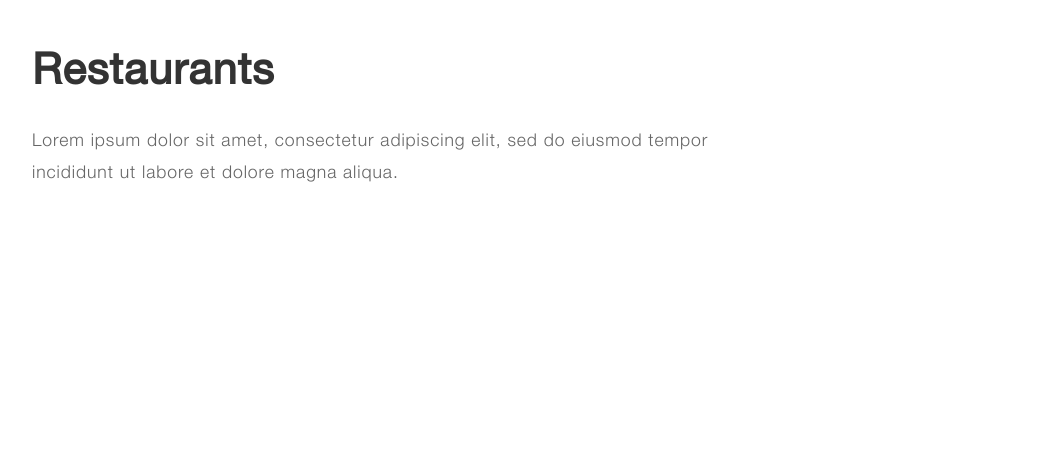
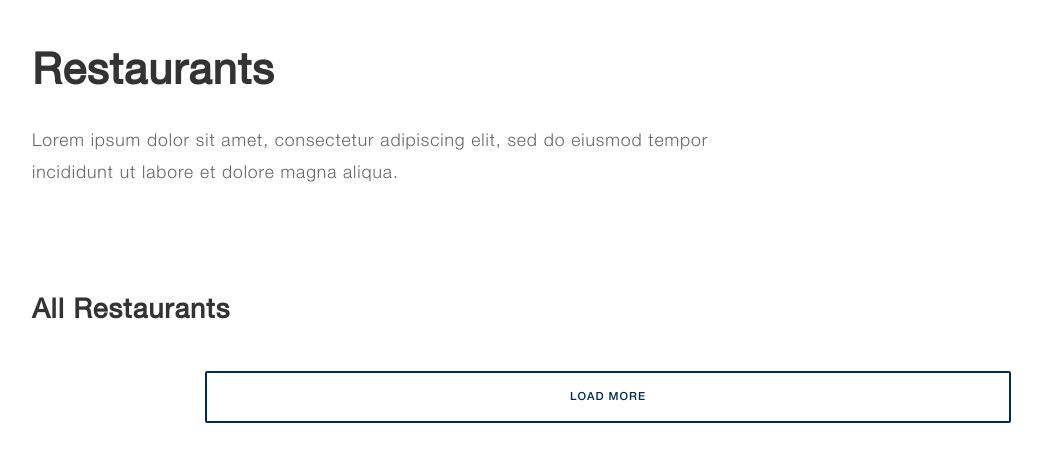
Before and after one commit to Italo-J-A-Fernandes/frontend-developer-coding-test-2020-3, a React app: page / in a window 1280 px wide. Shown: the top 462 px of the page, without its empty margins (32-1074 px from the left). Built offline with nearby package versions, Linux system fonts and the light colour scheme; no server answers.

Commit message:
Container restaurants lis and btn more

```diff
--- a/src/pages/RestaurantsList/index.tsx
+++ b/src/pages/RestaurantsList/index.tsx
@@ -1,5 +1,5 @@
 import React, { useEffect, useState } from 'react';
-import { Header } from './styled';
+import { Header, ContainerListRest } from './styled';
 
 import client from '../../services/apollo';
 import { LISTAR_RESTAURANTES } from '../../services/graphql-querys';
@@ -40,6 +40,15 @@ const RestaurantsList: React.FC = () => {
           eiusmod tempor incididunt ut labore et dolore magna aliqua.
         </p>
       </Header>
+      <main>
+        <ContainerListRest>
+          <h2>All Restaurants</h2>
+
+          <div>
+            <button type="button">Load More</button>
+          </div>
+        </ContainerListRest>
+      </main>
     </>
   );
 };
--- a/src/pages/RestaurantsList/styled.ts
+++ b/src/pages/RestaurantsList/styled.ts
@@ -39,3 +39,69 @@ export const Header = styled.header`
     }
   }
 `;
+
+export const ContainerListRest = styled.section`
+  padding: 32px 24px 48px;
+
+  > h2 {
+    margin-bottom: 32px;
+    font-size: 32px;
+    font-size: 1.6rem;
+    color: #333333;
+    letter-spacing: 1px;
+    line-height: 40px;
+  }
+
+  > div {
+    display: flex;
+    justify-content: center;
+
+    > button {
+      font-family: Helvetica-Medium;
+      font-size: 14px;
+      font-size: 0.7rem;
+      color: #002b53;
+      letter-spacing: 1px;
+      text-align: center;
+      line-height: 16px;
+
+      width: 70%;
+      padding: 15px 0px 17px;
+      color: #002b53;
+      background: #fff;
+      border: 1px solid #002b56;
+      border-radius: 2px;
+      text-transform: uppercase;
+      transition: all linear 0.2s;
+
+      :hover {
+        background: #002b53;
+        color: #fff;
+      }
+    }
+  }
+  @media only screen and (min-width: 432px) {
+    padding: 64px 64px 80px;
+
+    > h2 {
+      margin-bottom: 43px;
+      font-size: 34px;
+      font-size: 1.7rem;
+    }
+
+    > div {
+      > button {
+        padding: 15px 167px 17px;
+        background: #fff;
+        border: 2px solid #002b56;
+        border-radius: 2px;
+        transition: all linear 0.2s;
+
+        :hover {
+          background: #002b53;
+          color: #fff;
+        }
+      }
+    }
+  }
+`;
```
